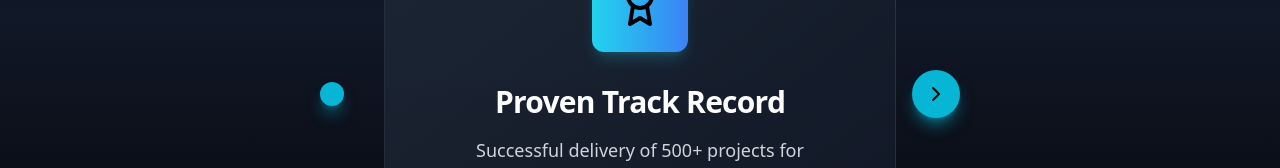
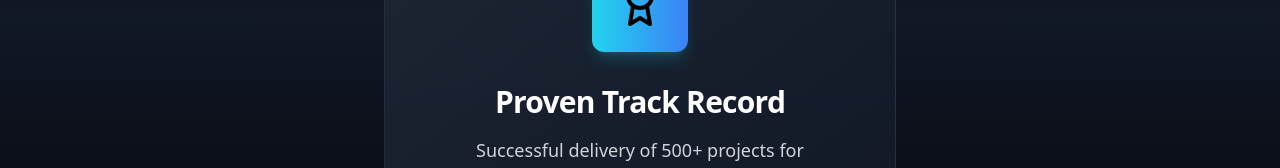
Before and after one commit to servicesnata-cell/natasite, a React (Vite) app: page / in a window 1280 px wide. Shown: the part 2182-2350 px from the top of the page. Built offline with nearby package versions, Linux system fonts and the light colour scheme.

Commit message:
Update Home.tsx

```diff
--- a/src/pages/Home.tsx
+++ b/src/pages/Home.tsx
@@ -65,21 +65,6 @@ export default function Home() {
           </div>
 
           <div className="relative max-w-lg mx-auto">
-            {/* Navigation Buttons */}
-            <button
-              onClick={() => setCurrentFeature((prev) => (prev - 1 + features.length) % features.length)}
-              className="absolute left-0 top-1/2 -translate-y-1/2 -translate-x-16 z-10 p-3 bg-cyan-500 hover:bg-cyan-400 rounded-full transition-all duration-300 shadow-lg shadow-cyan-500/50 text-black"
-              aria-label="Previous feature"
-            >
-            </button>
-
-            <button
-              onClick={() => setCurrentFeature((prev) => (prev + 1) % features.length)}
-              className="absolute right-0 top-1/2 -translate-y-1/2 translate-x-16 z-10 p-3 bg-cyan-500 hover:bg-cyan-400 rounded-full transition-all duration-300 shadow-lg shadow-cyan-500/50 text-black"
-              aria-label="Next feature"
-            >
-              <ChevronRight size={24} />
-            </button>
 
             {/* Card Container */}
             <div
```
